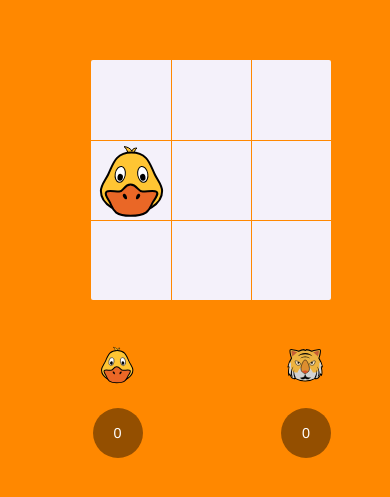
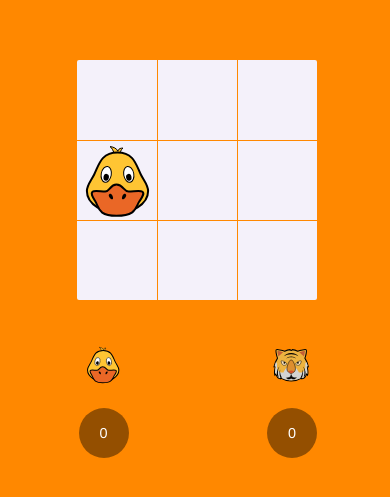
Before and after one commit to absar4/tictac, a plain HTML site: page index.html in a window 390 px wide. Shown: the part 153-650 px from the top of the page. Drawn offline with Linux system fonts and the light colour scheme.

Commit message:
Update style.css

```diff
--- a/style.css
+++ b/style.css
@@ -121,3 +121,8 @@ body {
     opacity: 0;
   }
 }
+@media screen and (max-width: 432px) {
+  .ttt-game-structure{
+    margin-left: -14px;
+  }
+}
```
